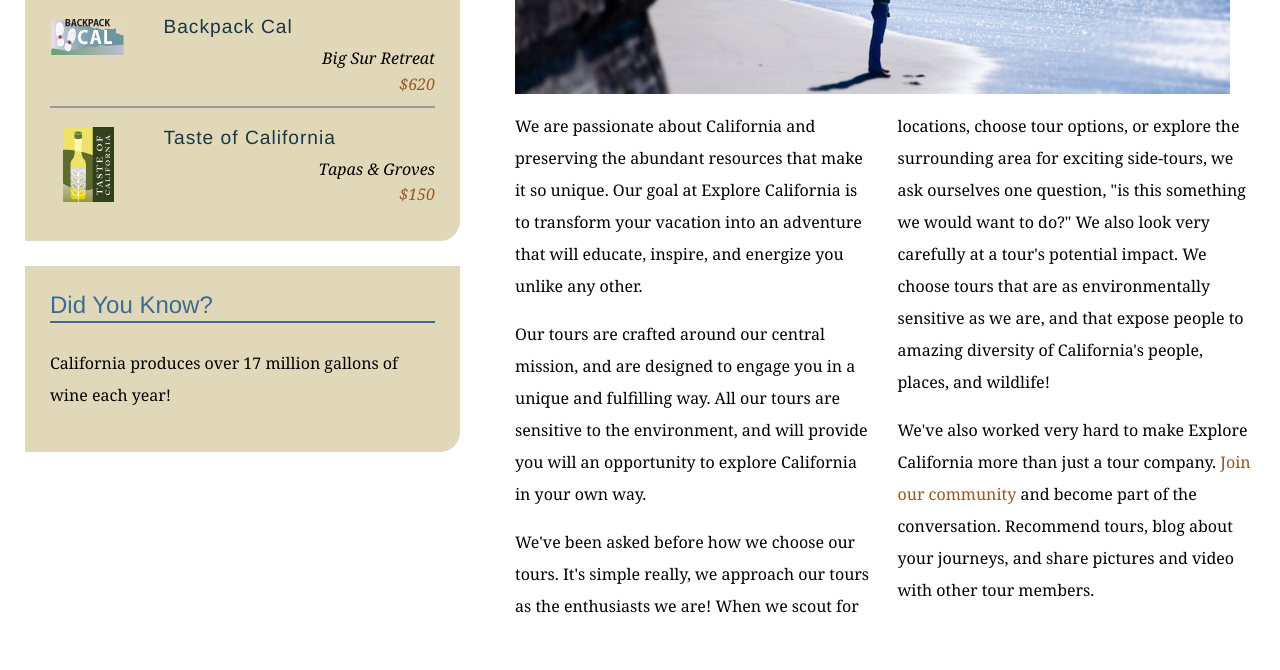
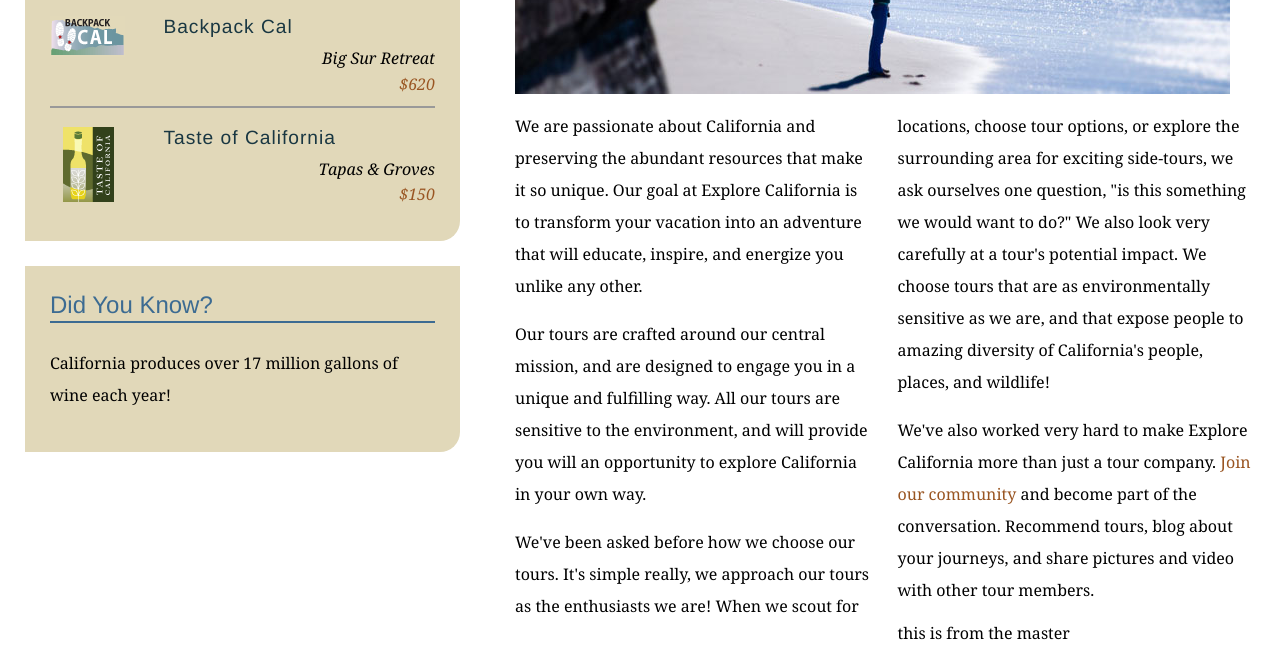
Before and after one commit to redhot2323/explore_california, a plain HTML site: page mission.html in a window 1280 px wide. Shown: the part 590-1260 px from the top of the page. Drawn offline with Linux system fonts and the light colour scheme.

Commit message:
text edits master

```diff
--- a/mission.html
+++ b/mission.html
@@ -66,6 +66,7 @@
             <p>Our tours are crafted around our central mission, and are designed to engage you in a unique and fulfilling way. All our tours are sensitive to the environment, and will provide you will an opportunity to explore California in your own way.</p>
             <p>We've been asked before how we choose our tours. It's simple really, we approach our tours as the enthusiasts we are! When we scout for locations, choose tour options, or explore the surrounding area for exciting side-tours, we ask ourselves one question, &quot;is this something we would want to do?&quot; We also look very carefully at a tour's potential impact. We choose tours that are as environmentally sensitive as we are, and that expose people to amazing diversity of California's people, places, and wildlife!</p>
             <p>We've also worked very hard to make Explore California more than just a tour company. <a href="explorers/join.html">Join our community</a> and become part of the conversation. Recommend tours, blog about your journeys, and share pictures and video with other tour members.</p>
+            this is from the master
           </div>
         </div>
       </div>
```
